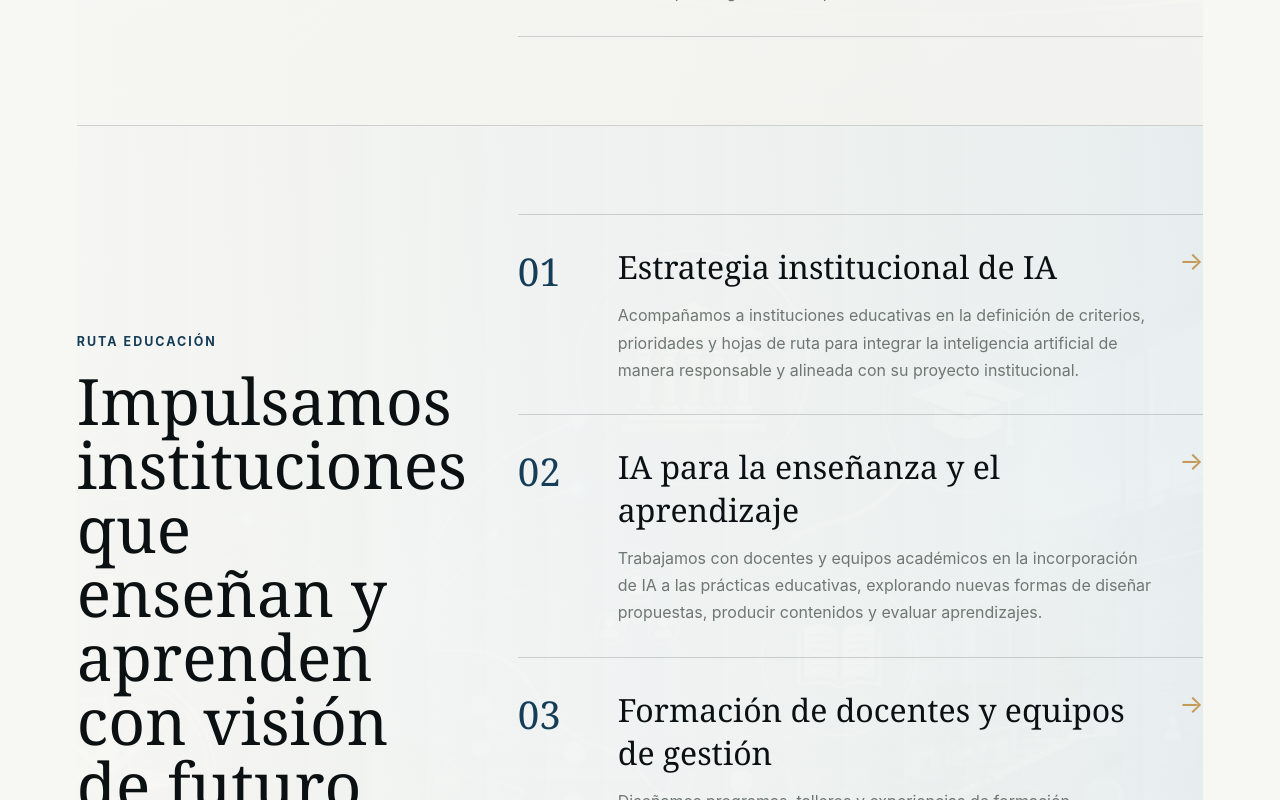
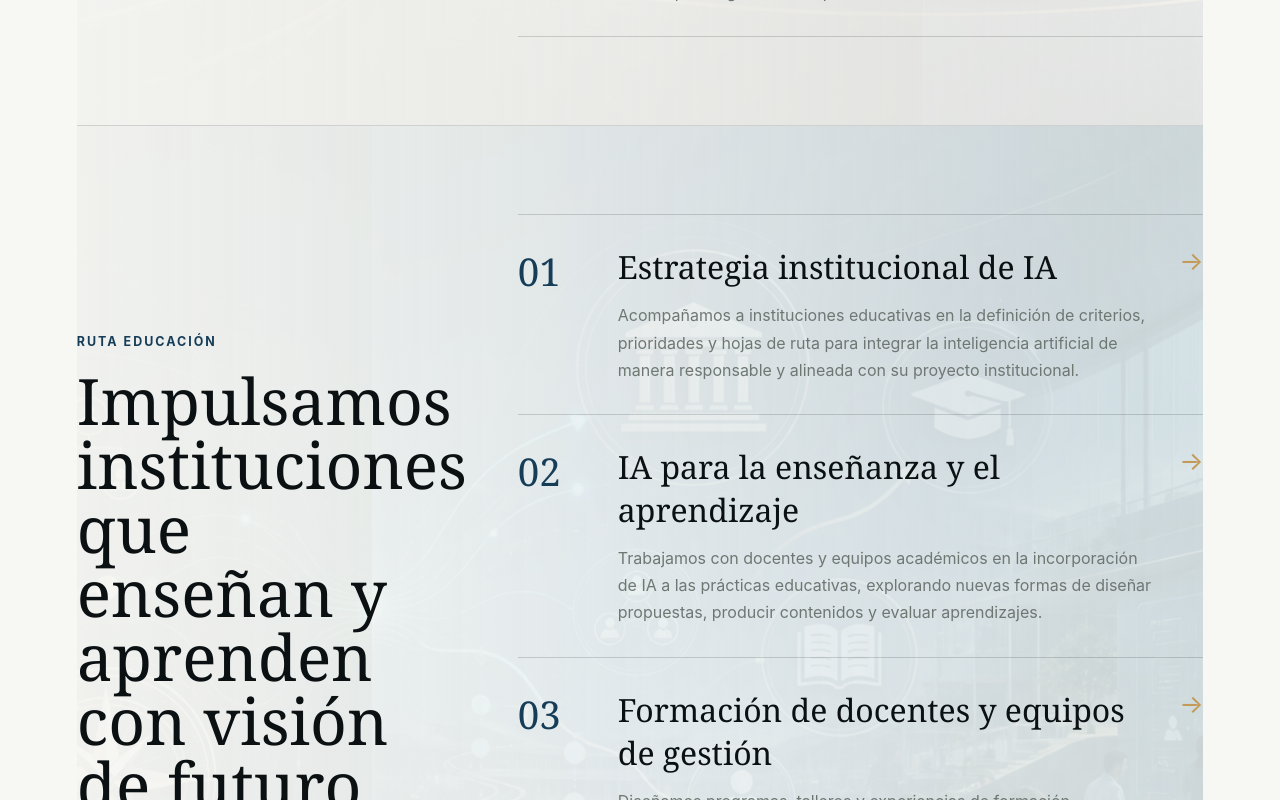
Before and after one commit to fernandamiccoli/consultoria-ia-fmc, a Next.js app: page / in a window 1280 px wide. Shown: the part 3340-4140 px from the top of the page. Built offline with nearby package versions, Linux system fonts and the light colour scheme.

Commit message:
fix: hacer visible marca de agua en servicios

```diff
--- a/app/globals.css
+++ b/app/globals.css
@@ -346,14 +346,16 @@ h1 {
   background-size: cover;
   content: "";
   inset: 0;
-  opacity: 0.16;
+  opacity: 0.34;
   pointer-events: none;
   position: absolute;
   z-index: 0;
 }
 
 .service-route::after {
-  background: linear-gradient(90deg, rgba(247, 247, 244, 0.96), rgba(247, 247, 244, 0.84));
+  background:
+    linear-gradient(90deg, rgba(247, 247, 244, 0.94) 0%, rgba(247, 247, 244, 0.84) 46%, rgba(247, 247, 244, 0.7) 100%),
+    radial-gradient(circle at 84% 22%, rgba(196, 154, 89, 0.14), transparent 34%);
   content: "";
   inset: 0;
   pointer-events: none;
@@ -372,11 +374,13 @@ h1 {
 
 .service-route.education::before {
   background-position: 82% center;
-  opacity: 0.18;
+  opacity: 0.36;
 }
 
 .service-route.education::after {
-  background: linear-gradient(90deg, rgba(247, 247, 244, 0.95), rgba(235, 241, 242, 0.86));
+  background:
+    linear-gradient(90deg, rgba(247, 247, 244, 0.92) 0%, rgba(235, 241, 242, 0.82) 48%, rgba(221, 233, 236, 0.68) 100%),
+    radial-gradient(circle at 82% 20%, rgba(22, 61, 88, 0.16), transparent 36%);
 }
 
 .service-route.education .section-label,
```
